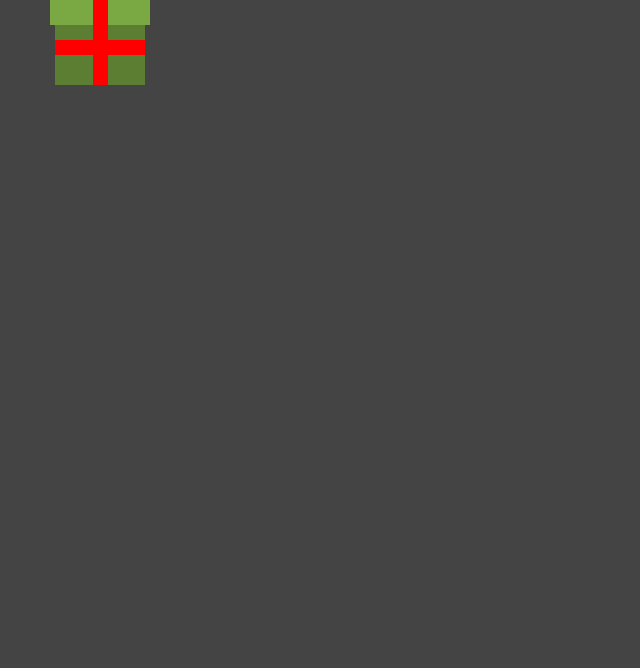
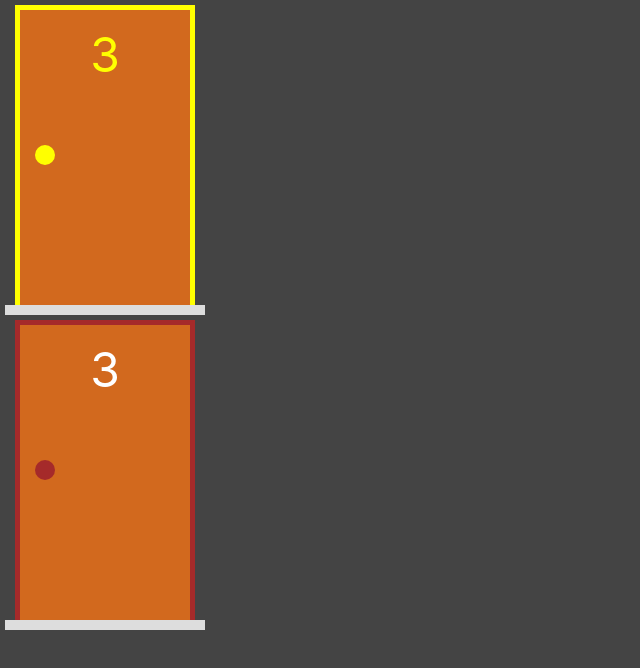
Before and after one commit to 4lRZ/nextjs-montyhall, a Next.js app: page / in a window 1280 px wide. Shown: the top 668 px of the page, without its empty margins (0-640 px from the left). Built offline with nearby package versions, Linux system fonts and the light colour scheme.

Commit message:
Componente Porta

```diff
--- /dev/null
+++ b/components/Porta.jsx
@@ -0,0 +1,17 @@
+import styles from "../styles/Porta.module.css"
+
+export default function Porta(props) {
+    const selecionada = props.selecionada ? styles.selecionada : ""
+
+    return (
+        <div className={styles.area}>
+            <div className={`${styles.estrutura} ${selecionada}`}>
+                <div className={styles.porta}>
+                    <div className={styles.numero}>3</div>
+                    <div className={styles.macaneta}></div>
+                </div>
+            </div>
+            <div className={styles.chao}></div>
+        </div>
+    )
+}
--- a/pages/index.jsx
+++ b/pages/index.jsx
@@ -1,9 +1,10 @@
-import Presente from "../components/Presente";
+import Porta from "../components/Porta";
 
 export default function Home() {
   return (
     <div>
-      <Presente/>
+      <Porta selecionada />
+      <Porta  />
     </div>
   )
 }
--- /dev/null
+++ b/styles/Porta.module.css
@@ -0,0 +1,66 @@
+.area {
+    position: relative;
+    display: flex;
+    flex-direction: column;
+    align-items: center;
+    width: var(--area-porta-largura);
+    height: var(--area-porta-altura);
+    margin: 5px;
+}
+
+.estrutura {
+    display: flex;
+    flex-grow: 1;
+    border-left: 5px solid brown;
+    border-top: 5px solid brown;
+    border-right: 5px solid brown;
+    width: 90%;
+}
+
+.porta {
+    display: flex;
+    flex-direction: column;
+    align-items: center;
+    flex-grow: 1;
+    background-color: chocolate;
+    padding: 15px;
+
+
+
+
+
+}
+
+.numero {
+    font-size: 3rem;
+}
+
+.macaneta {
+    position: absolute;
+    align-self: flex-start;
+    top: calc(0.45 * var(--area-porta-altura));
+    height: 20px;
+    width: 20px;
+    border-radius: 10px;
+    background-color: brown;
+}
+
+.chao {
+    height: 10px;
+    width: 100%;
+    background-color: #ddd;
+}
+
+.selecionada {
+    border-left: 5px solid yellow;
+    border-top: 5px solid yellow;
+    border-right: 5px solid yellow;
+}
+
+.selecionada .numero {
+    color: yellow;
+}
+
+.selecionada .macaneta {
+    background-color: yellow;
+}
--- a/styles/globals.css
+++ b/styles/globals.css
@@ -16,3 +16,8 @@
 * {
   box-sizing: border-box;
 }
+
+:root {
+  --area-porta-altura: 310px;
+  --area-porta-largura: 200px;
+}
```
